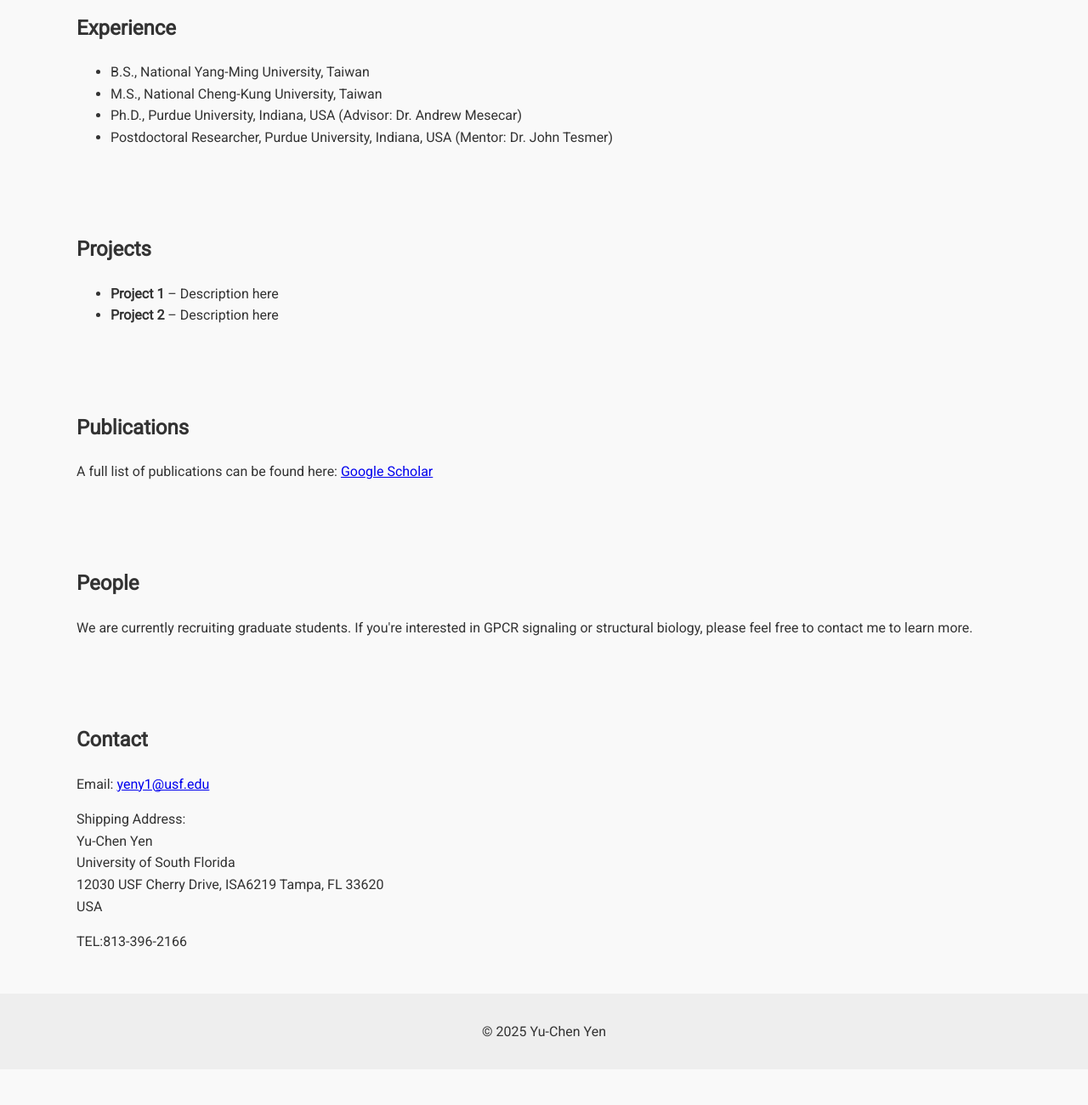
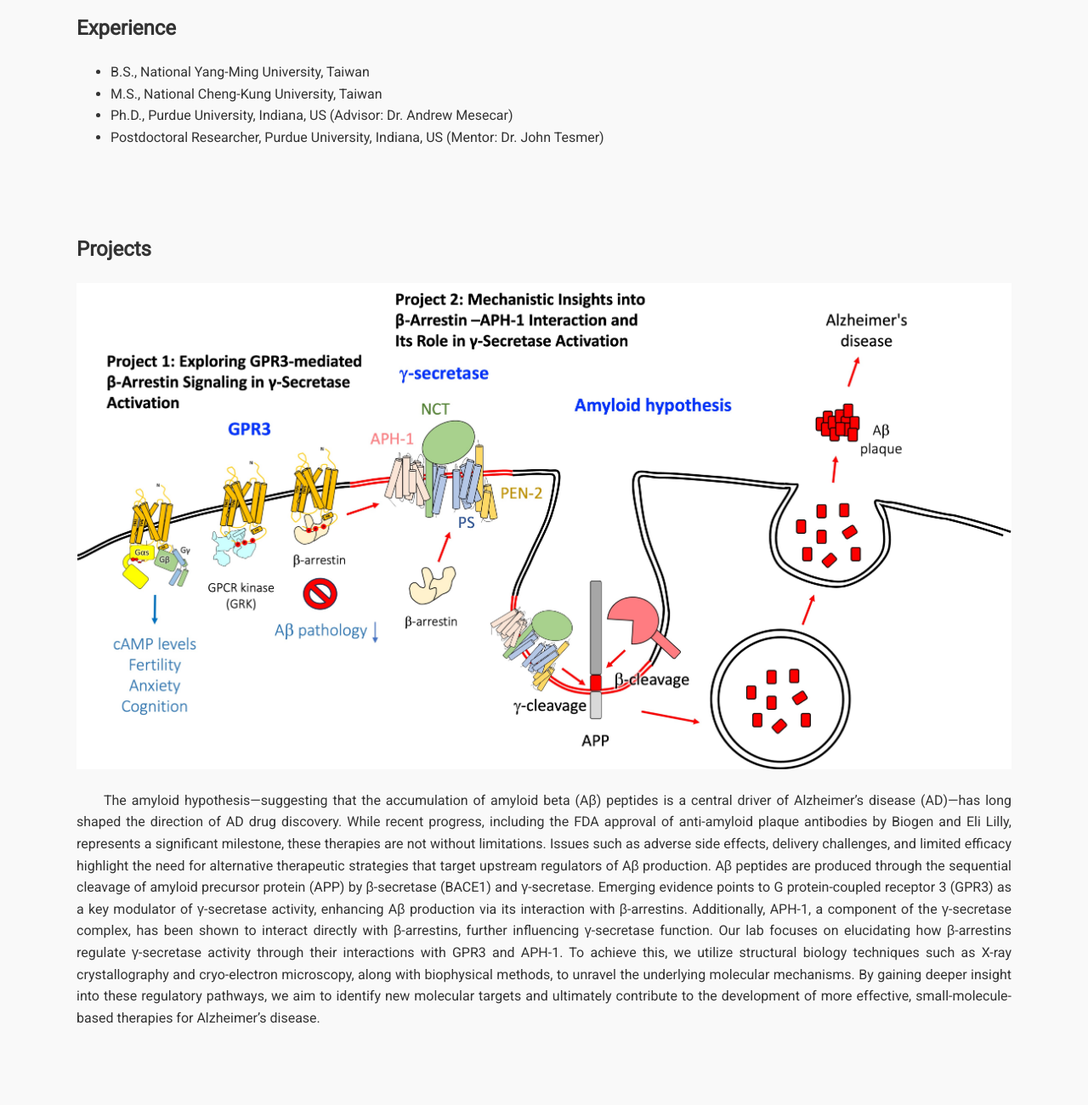
Before and after one commit to yeny924/lab, a plain HTML site: page index.html in a window 1280 px wide. Shown: the part 700-2000 px from the top of the page at 85% size. Before the commit the page ends 1958 px from the top, so only its background shows below. Drawn offline with Linux system fonts and the light colour scheme.

Commit message:
Add files via upload

```diff
--- a/index.html
+++ b/index.html
@@ -50,17 +50,17 @@ Before joining USF, I gained valuable industry experience at Helix Biostructures
           <ul>
   <li>B.S., National Yang-Ming University, Taiwan</li>
   <li>M.S., National Cheng-Kung University, Taiwan</li>
-  <li>Ph.D., Purdue University, Indiana, USA (Advisor: Dr. Andrew Mesecar)</li>
-  <li>Postdoctoral Researcher, Purdue University, Indiana, USA (Mentor: Dr. John Tesmer)</li>
+  <li>Ph.D., Purdue University, Indiana, US (Advisor: Dr. Andrew Mesecar)</li>
+  <li>Postdoctoral Researcher, Purdue University, Indiana, US (Mentor: Dr. John Tesmer)</li>
 </ul>
   </section>
 
   <section id="projects">
     <h2>Projects</h2>
-    <ul>
-      <li><strong>Project 1</strong> – Description here</li>
-      <li><strong>Project 2</strong> – Description here</li>
-    </ul>
+    <img src="Project.jpg" alt="Research projects" width="1100">
+    <p style="text-align: justify; text-indent: 2em"> The amyloid hypothesis—suggesting that the accumulation of amyloid beta (Aβ) peptides is a central driver of Alzheimer’s disease (AD)—has long shaped the direction of AD drug discovery. While recent progress, including the FDA approval of anti-amyloid plaque antibodies by Biogen and Eli Lilly, represents a significant milestone, these therapies are not without limitations. Issues such as adverse side effects, delivery challenges, and limited efficacy highlight the need for alternative therapeutic strategies that target upstream regulators of Aβ production.
+Aβ peptides are produced through the sequential cleavage of amyloid precursor protein (APP) by β-secretase (BACE1) and γ-secretase. Emerging evidence points to G protein-coupled receptor 3 (GPR3) as a key modulator of γ-secretase activity, enhancing Aβ production via its interaction with β-arrestins. Additionally, APH-1, a component of the γ-secretase complex, has been shown to interact directly with β-arrestins, further influencing γ-secretase function.
+Our lab focuses on elucidating how β-arrestins regulate γ-secretase activity through their interactions with GPR3 and APH-1. To achieve this, we utilize structural biology techniques such as X-ray crystallography and cryo-electron microscopy, along with biophysical methods, to unravel the underlying molecular mechanisms. By gaining deeper insight into these regulatory pathways, we aim to identify new molecular targets and ultimately contribute to the development of more effective, small-molecule-based therapies for Alzheimer’s disease.<p>
   </section>
 
   <section id="publications">
```
Also changed, not shown: Project.jpg (added).
